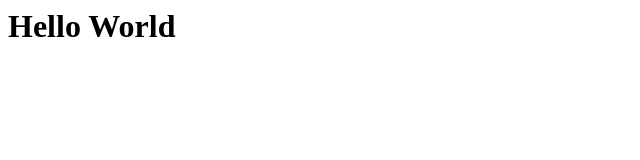
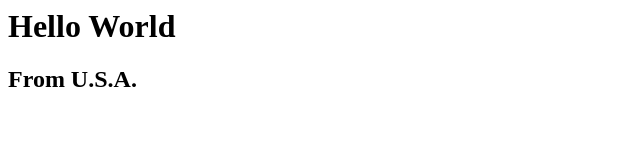
Before and after one commit to edward-lemonade/test1, a plain HTML site: page index.html in a window 1280 px wide. Shown: the whole page, without its empty margins (0-640 px from the left). Drawn offline with Linux system fonts and the light colour scheme.

Commit message:
add from usa

```diff
--- a/index.html
+++ b/index.html
@@ -1,5 +1,6 @@
 <html>
   <body>
     <h1>Hello World</h1>
+    <h2>From U.S.A.</h2>
   </body>
 </html>
```
